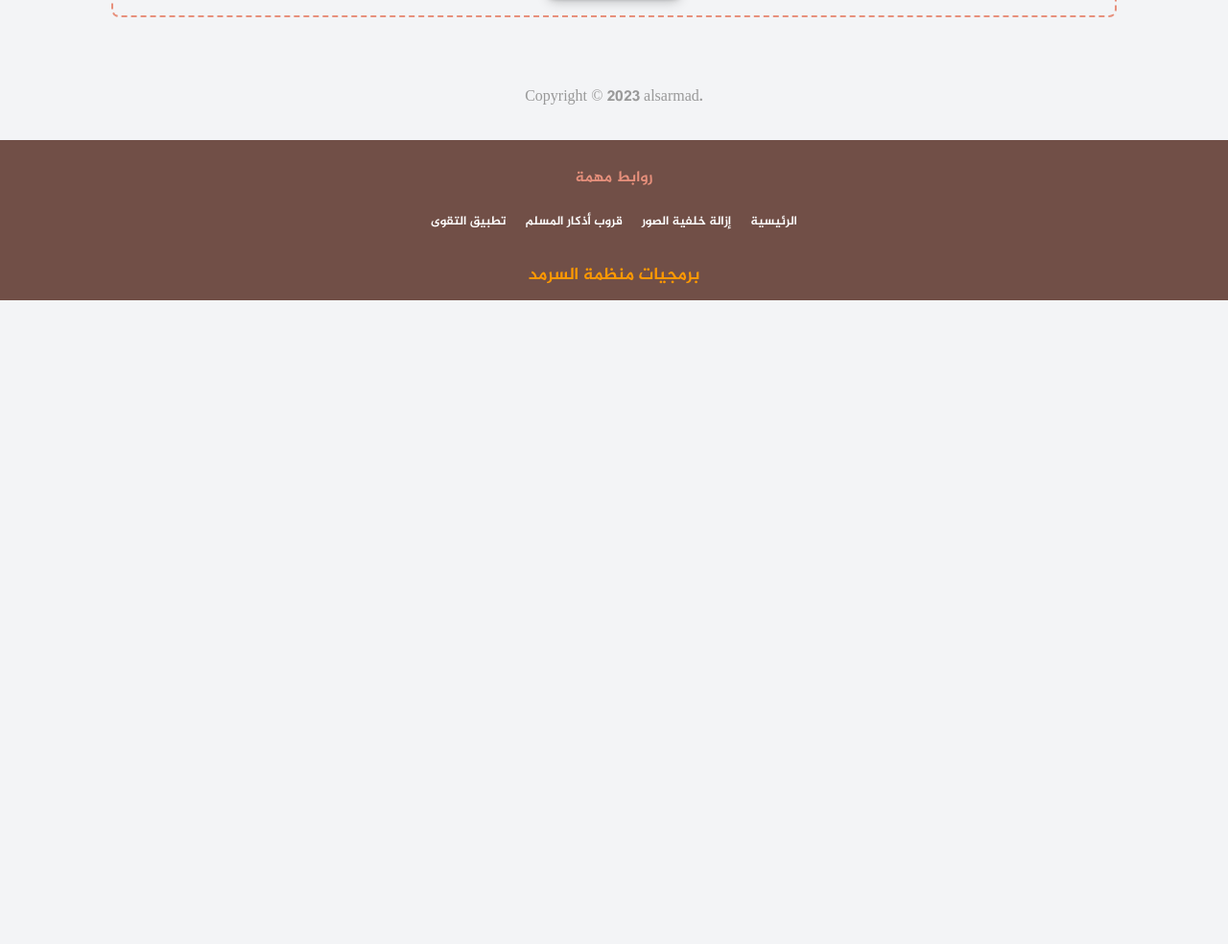
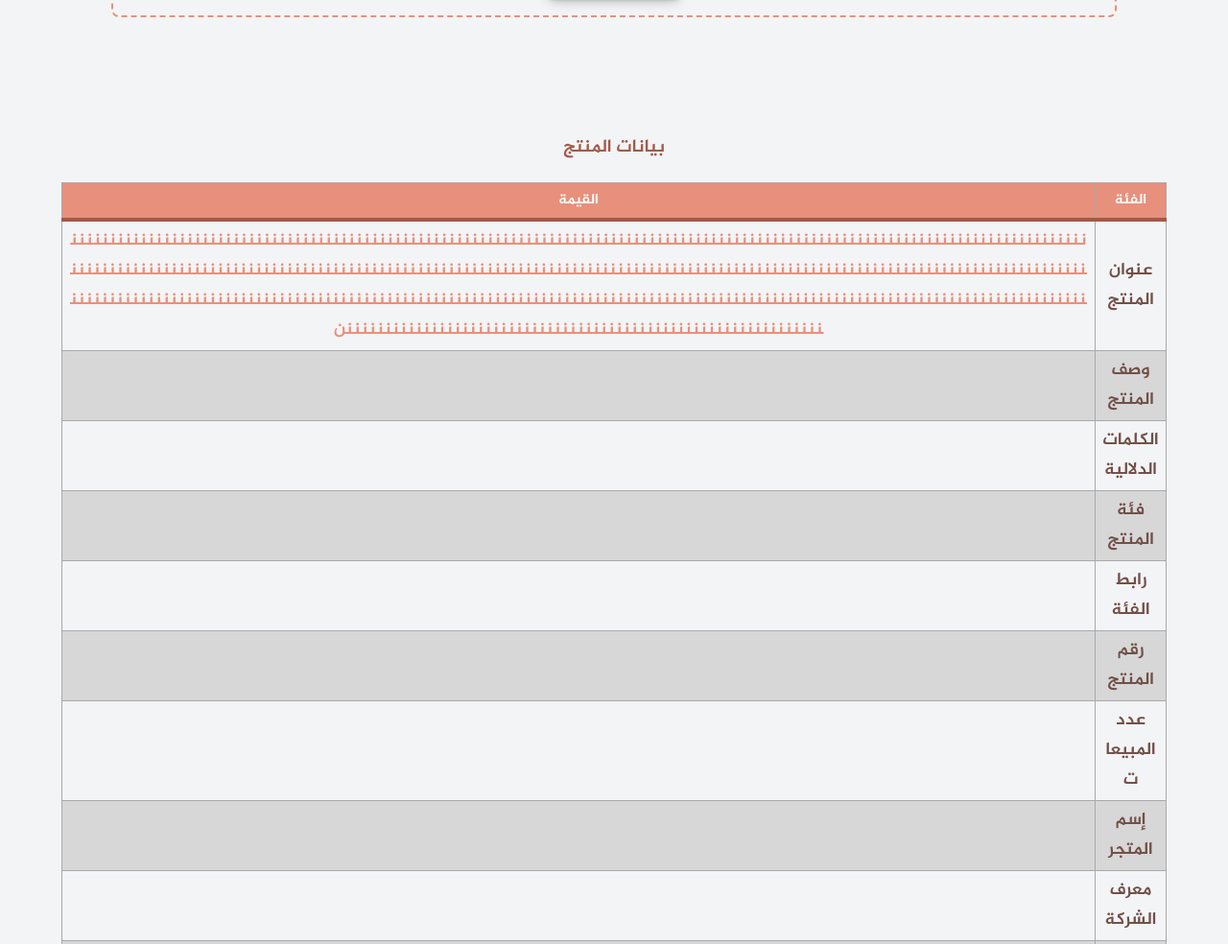
Before and after one commit to rn0x/AliExpress_product_data, a plain HTML site: page frontend/index.html in a window 1280 px wide. Shown: the part 440-1424 px from the top of the page at 96% size. Before the commit the page ends 800 px from the top, so only its background shows below. Drawn offline with Linux system fonts and the light colour scheme.

Commit message:
fix css break-word

```diff
--- a/frontend/index.html
+++ b/frontend/index.html
@@ -142,7 +142,7 @@
                         </td>
 
                         <td id="title_m">
-
+                            ننننننننننننننننننننننننننننننننننننننننننننننننننننننننننننننننننننننننننننننننننننننننننننننننننننننننننننننننننننننننننننننننننننننننننننننننننننننننننننننننننننننننننننننننننننننننننننننننننننننننننننننننننننننننننننننننننننننننننننننننننننننننننننننننننننننننننننننننننننننننننننننننننننننننننننننننننننننننننننننننننننننننننننننننننننننننننننننننننننننننننننننننننننننننننننننننننننننننننننننننننننننننننننننننننننننننننننننننننننننننننننننننننننننننننن
                         </td>
                     </tr>
 
--- a/frontend/style.css
+++ b/frontend/style.css
@@ -18,6 +18,11 @@ body {
     color: #1b1b1f;
     direction: rtl;
     font-family: "Al_Jazeera", "Amiri";
+    overflow-wrap: break-word;
+    word-wrap: break-word;
+    word-break: break-all;
+    word-break: break-word;
+    hyphens: auto;
 }
 
 
@@ -112,6 +117,7 @@ body {
     backdrop-filter: blur(10px);
     margin-top: -70px;
 }
+
 #loding_svg {
     display: block;
     margin-left: auto;
@@ -213,7 +219,7 @@ body {
 
 
 #info_data {
-    display: none;
+    display: block;
 }
 
 #info_data h3 {
@@ -221,9 +227,10 @@ body {
     text-align: center;
     color: #a35948;
 }
+
 #table_req {
     display: table;
-    width: 90%;
+    max-width: 90%;
     margin-top: 20px;
     margin-left: auto;
     margin-right: auto;
@@ -246,6 +253,7 @@ body {
     color: #e7907c;
     border: 1px solid #a9a9a9;
     direction: ltr;
+    word-wrap: break-word;
 }
 
 #table_req th {
```
